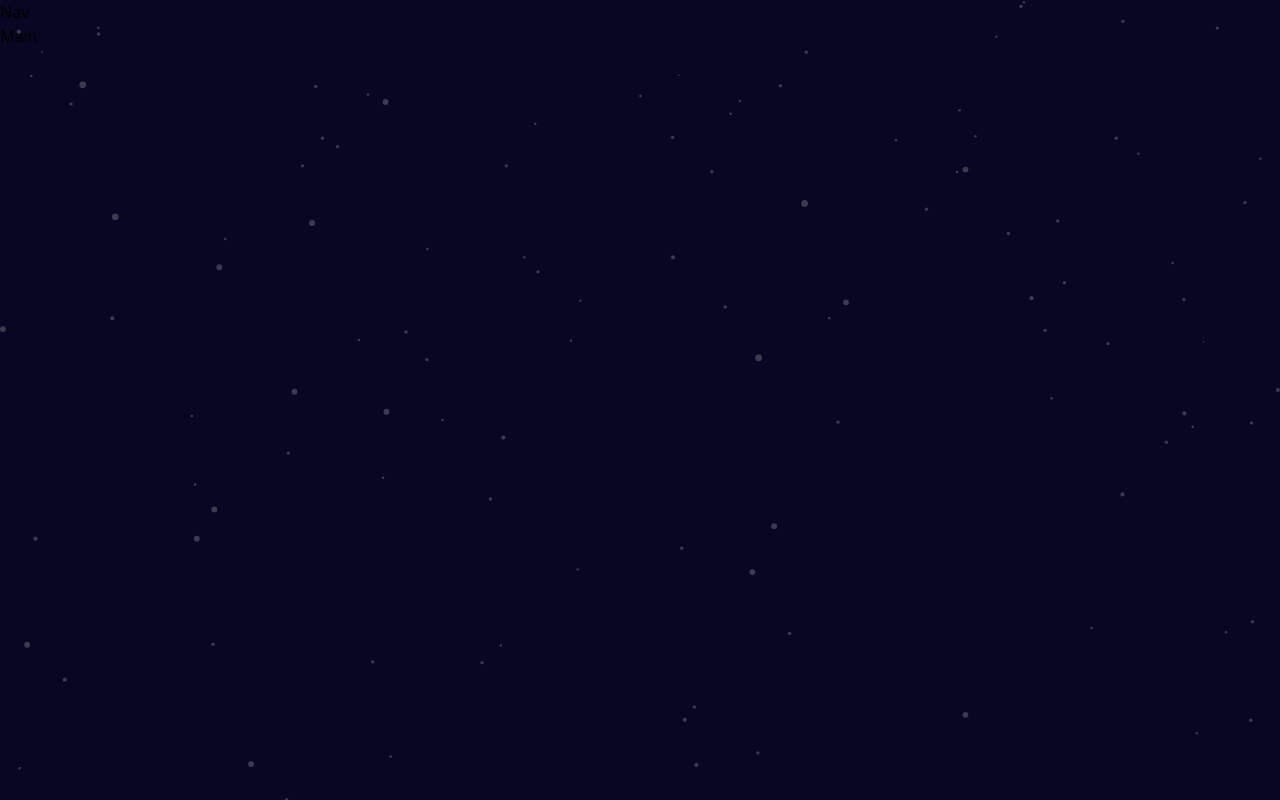
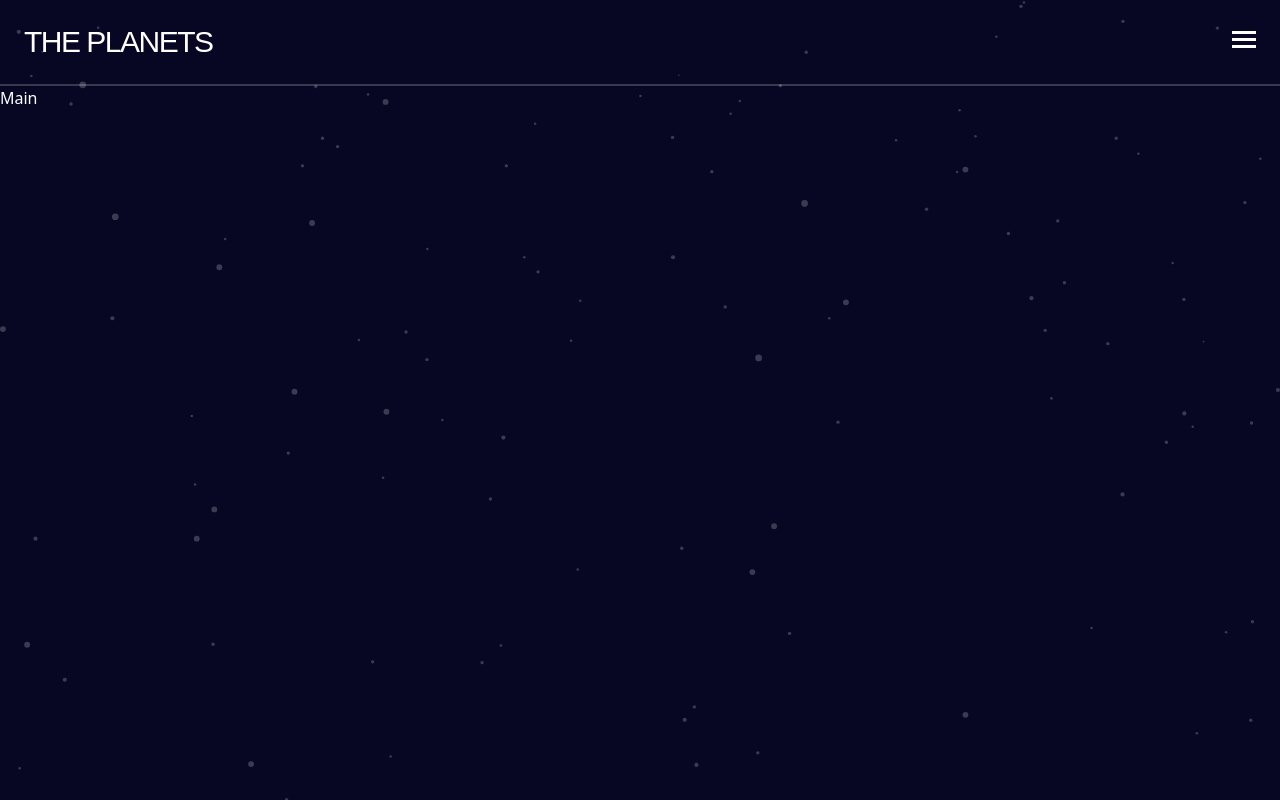
Before and after one commit to AlsoPeters/fem-planets-fact-site, a Next.js app: page / in a window 1280 px wide. Built offline with nearby package versions, Linux system fonts and the light colour scheme; a web font is replaced by a local one.

Commit message:
completed Nav component

```diff
--- a/src/components/Nav.tsx
+++ b/src/components/Nav.tsx
@@ -1,5 +1,20 @@
 import React from 'react';
+import Image from 'next/image';
 
 export default function Nav(): JSX.Element {
-  return <div>Nav</div>;
+  return (
+    <div className='flex justify-between px-6 py-4 border-b-2 border-gray-dark items-center'>
+      <h2 className='text-white text-3xl leading-[52px] -tracking-[1.5px] font-antonio'>
+        THE PLANETS
+      </h2>
+      <div>
+        <Image
+          src='/assets/icon-hamburger.svg'
+          width={24}
+          height={17}
+          alt='background stars'
+        />
+      </div>
+    </div>
+  );
 }
--- a/src/pages/index.tsx
+++ b/src/pages/index.tsx
@@ -20,7 +20,7 @@ const Home: NextPage = () => {
         alt='background stars'
       />
       <Nav />
-      <main>Main</main>
+      <main className='text-white'>Main</main>
     </>
   );
 };
--- a/src/styles/globals.css
+++ b/src/styles/globals.css
@@ -22,6 +22,6 @@
     src: url('/fonts/League-Spartan-Bold.woff2') format('woff2');
     font-weight: 700;
     font-display: swap;
-    font-style: normal;
+    font-style: bold;
   }
 }
```
